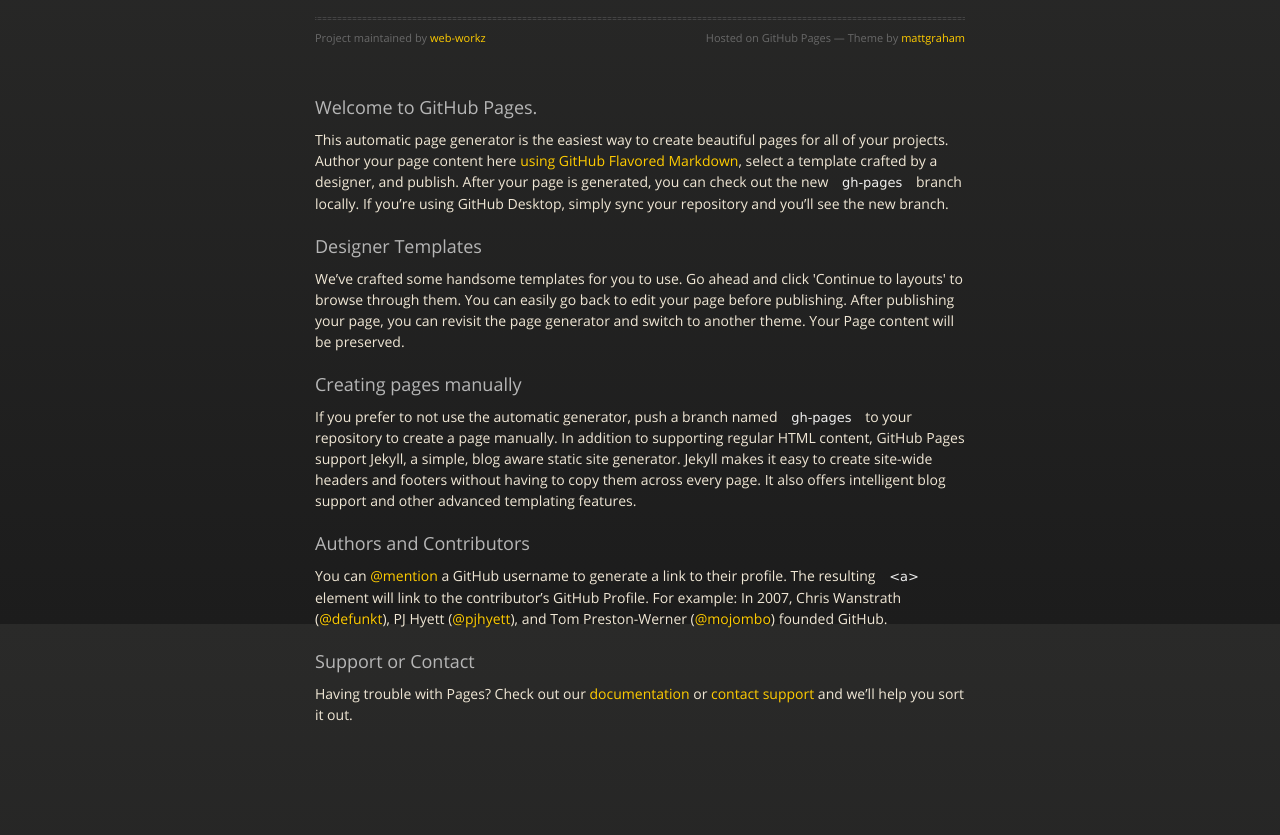
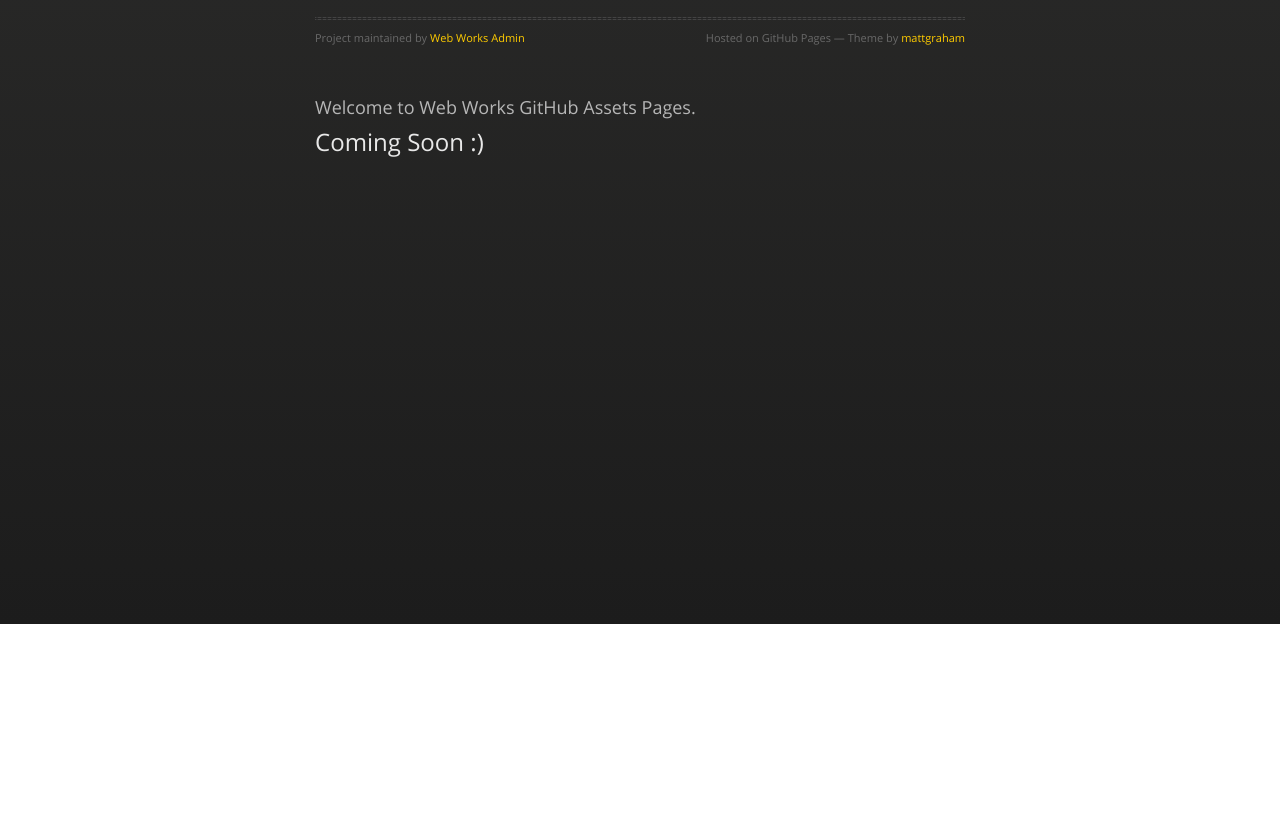
Before and after one commit to web-workz/assets, a plain HTML site: page index.html in a window 1280 px wide. Shown: the part 176-1011 px from the top of the page. After the commit the page ends 800 px from the top, so only its background shows below. Drawn offline with nearby package versions, Linux system fonts and the light colour scheme.

Commit message:
Update index.html

```diff
--- a/index.html
+++ b/index.html
@@ -31,37 +31,17 @@
 
       <section>
         <div id="title">
-          <h1>Assets</h1>
-          <p>digital assets for web works: images, scripts, templates and more </p>
+          <h1>Web Works Digital Assets</h1>
+          <p>digital assets including: images, scripts, templates and more </p>
           <hr>
-          <span class="credits left">Project maintained by <a href="https://github.com/web-workz">web-workz</a></span>
+          <span class="credits left">Project maintained by <a href="https://github.com/web-workz">Web Works Admin</a></span>
           <span class="credits right">Hosted on GitHub Pages &mdash; Theme by <a href="https://twitter.com/michigangraham">mattgraham</a></span>
         </div>
 
         <h3>
-<a id="welcome-to-github-pages" class="anchor" href="#welcome-to-github-pages" aria-hidden="true"><span aria-hidden="true" class="octicon octicon-link"></span></a>Welcome to GitHub Pages.</h3>
+<a id="welcome-to-github-pages" class="anchor" href="#welcome-to-github-pages" aria-hidden="true"><span aria-hidden="true" class="octicon octicon-link"></span></a>Welcome to Web Works GitHub Assets Pages.</h3>
 
-<p>This automatic page generator is the easiest way to create beautiful pages for all of your projects. Author your page content here <a href="https://guides.github.com/features/mastering-markdown/">using GitHub Flavored Markdown</a>, select a template crafted by a designer, and publish. After your page is generated, you can check out the new <code>gh-pages</code> branch locally. If you’re using GitHub Desktop, simply sync your repository and you’ll see the new branch.</p>
-
-<h3>
-<a id="designer-templates" class="anchor" href="#designer-templates" aria-hidden="true"><span aria-hidden="true" class="octicon octicon-link"></span></a>Designer Templates</h3>
-
-<p>We’ve crafted some handsome templates for you to use. Go ahead and click 'Continue to layouts' to browse through them. You can easily go back to edit your page before publishing. After publishing your page, you can revisit the page generator and switch to another theme. Your Page content will be preserved.</p>
-
-<h3>
-<a id="creating-pages-manually" class="anchor" href="#creating-pages-manually" aria-hidden="true"><span aria-hidden="true" class="octicon octicon-link"></span></a>Creating pages manually</h3>
-
-<p>If you prefer to not use the automatic generator, push a branch named <code>gh-pages</code> to your repository to create a page manually. In addition to supporting regular HTML content, GitHub Pages support Jekyll, a simple, blog aware static site generator. Jekyll makes it easy to create site-wide headers and footers without having to copy them across every page. It also offers intelligent blog support and other advanced templating features.</p>
-
-<h3>
-<a id="authors-and-contributors" class="anchor" href="#authors-and-contributors" aria-hidden="true"><span aria-hidden="true" class="octicon octicon-link"></span></a>Authors and Contributors</h3>
-
-<p>You can <a href="https://github.com/blog/821" class="user-mention">@mention</a> a GitHub username to generate a link to their profile. The resulting <code>&lt;a&gt;</code> element will link to the contributor’s GitHub Profile. For example: In 2007, Chris Wanstrath (<a href="https://github.com/defunkt" class="user-mention">@defunkt</a>), PJ Hyett (<a href="https://github.com/pjhyett" class="user-mention">@pjhyett</a>), and Tom Preston-Werner (<a href="https://github.com/mojombo" class="user-mention">@mojombo</a>) founded GitHub.</p>
-
-<h3>
-<a id="support-or-contact" class="anchor" href="#support-or-contact" aria-hidden="true"><span aria-hidden="true" class="octicon octicon-link"></span></a>Support or Contact</h3>
-
-<p>Having trouble with Pages? Check out our <a href="https://help.github.com/pages">documentation</a> or <a href="https://github.com/contact">contact support</a> and we’ll help you sort it out.</p>
+<h2>Coming Soon :)</h2>
       </section>
 
     </div>
```
